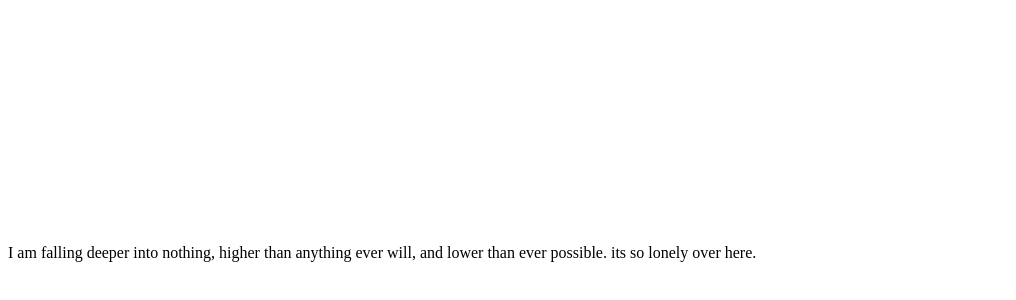
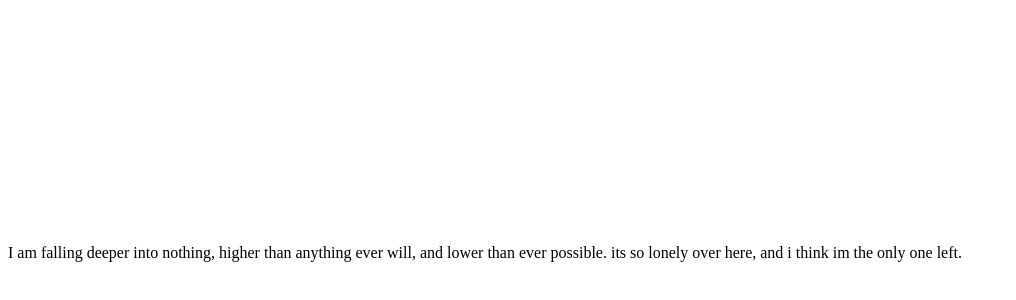
Before and after one commit to LimePotato/limepot.xyz, a plain HTML site: page falling.html in a window 1280 px wide. Shown: the part 80-380 px from the top of the page, without its empty margins (0-1016 px from the left). Drawn offline with Linux system fonts and the light colour scheme.

Commit message:
fix falling

```diff
--- a/i/falling.html
+++ b/falling.html
@@ -22,5 +22,5 @@
     <br>
     <br>
 </font>
-<p>I am falling deeper into nothing, higher than anything ever will, and lower than ever possible. its so lonely over here.</p>
+<p>I am falling deeper into nothing, higher than anything ever will, and lower than ever possible. its so lonely over here, and i think im the only one left.</p>
 </html>
```
